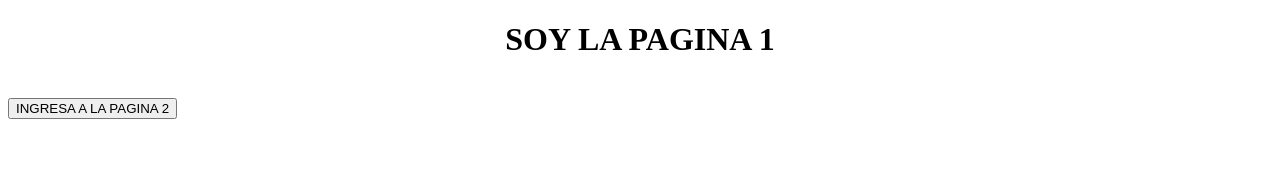
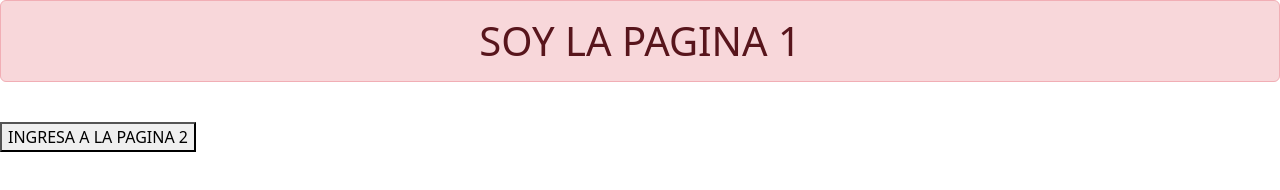
Before and after one commit to NoemiQuintanilla/ComputacionNube, a plain HTML site: page pagina1.html in a window 1280 px wide. Drawn offline with nearby package versions, Linux system fonts and the light colour scheme.

Commit message:
modifique

```diff
--- a/pagina1.html
+++ b/pagina1.html
@@ -3,10 +3,13 @@
 <head>
     <meta charset="UTF-8">
     <meta name="viewport" content="width=device-width, initial-scale=1.0">
+    <link href="https://cdn.jsdelivr.net/npm/bootstrap@5.3.3/dist/css/bootstrap.min.css" rel="stylesheet" integrity="sha384-QWTKZyjpPEjISv5WaRU9OFeRpok6YctnYmDr5pNlyT2bRjXh0JMhjY6hW+ALEwIH" crossorigin="anonymous">
+	<script src="https://cdn.jsdelivr.net/npm/bootstrap@5.3.3/dist/js/bootstrap.bundle.min.js" integrity="sha384-YvpcrYf0tY3lHB60NNkmXc5s9fDVZLESaAA55NDzOxhy9GkcIdslK1eN7N6jIeHz" crossorigin="anonymous"></script>
+
     <title>Pagina1</title>
 </head>
 <body>
-        <center><h1>SOY LA PAGINA 1</h1></center>
+        <h1 class="alert alert-danger text-center ">SOY LA PAGINA 1</h1>
         <br>
         <a href="pagina2.html"><button>INGRESA A LA PAGINA 2</button></a>
 </body>
```
